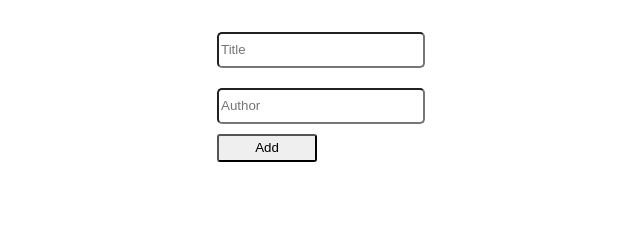
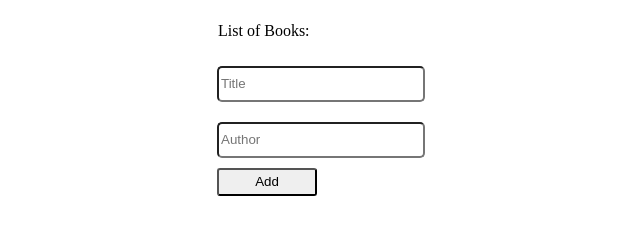
Before and after one commit to Kaweesi-Matia/Awesome-Books, a website: page index.html in a window 1280 px wide. Shown: the part 62-296 px from the top of the page, without its empty margins (214-854 px from the left). Drawn offline with Linux system fonts and the light colour scheme.

Commit message:
Add display funtion for books & fix linter errors

```diff
--- a/index.html
+++ b/index.html
@@ -21,12 +21,7 @@
             <button type="submit" id="add">Add</button>
           </form>
         </div>
-
     </section>
-
-
-
-
+    <script src="./script.js"></script>
   </body>
-  <script src="./script.js"></script>
 </html>
--- a/script.js
+++ b/script.js
@@ -20,6 +20,14 @@ function createListOfBooks(arr) {
           `;
   }
   return items;
+}
+
+function displayBooks() {
+  const listOfBooks = document.querySelector('.list_of_books');
+  listOfBooks.innerHTML = `
+            <ul id="theBooks">List of Books: <br />
+            ${createListOfBooks(booksInLocalstorage)}</ul>
+        `;
 }
 
 function addNewBook(bookTitle, bookAuthor) {
```
